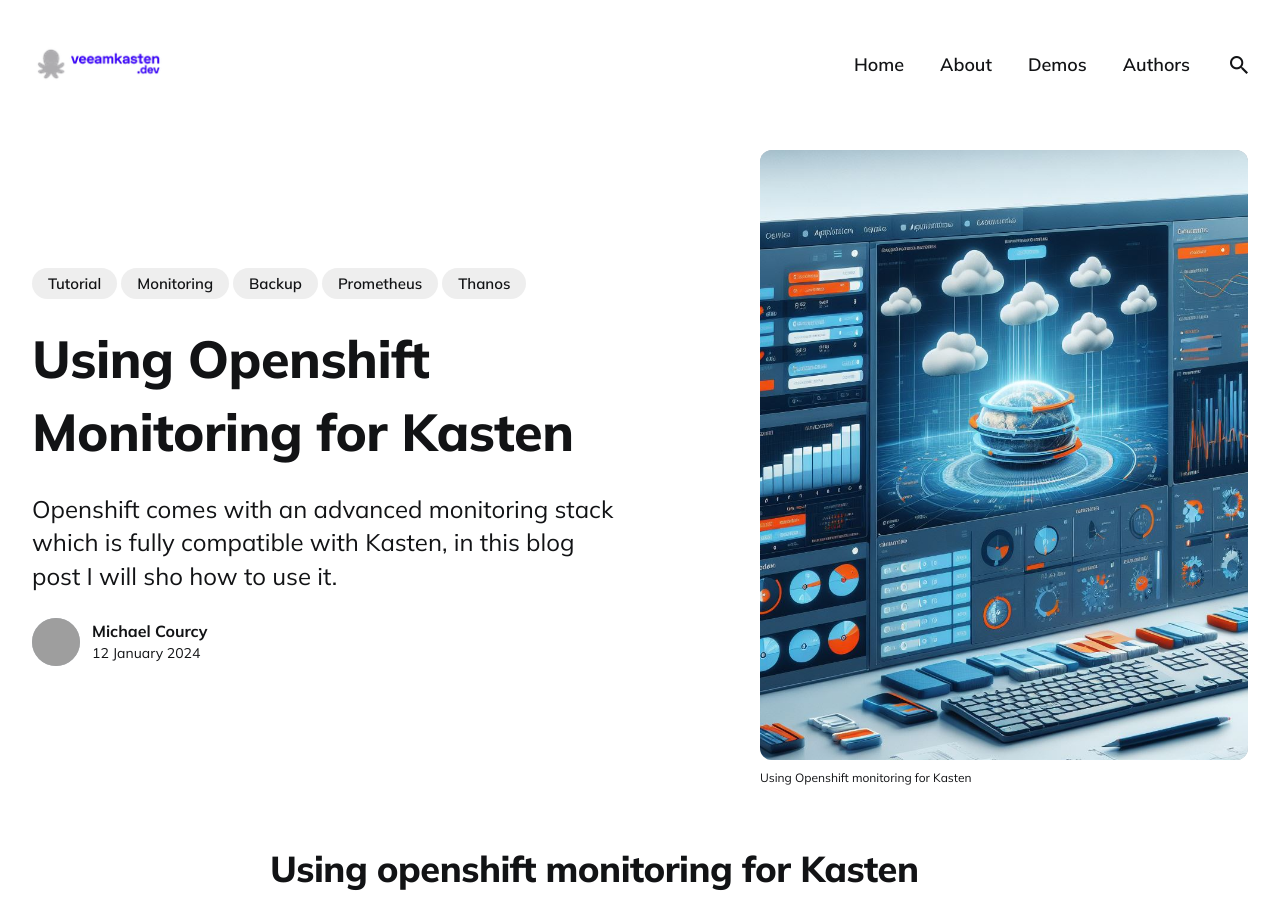
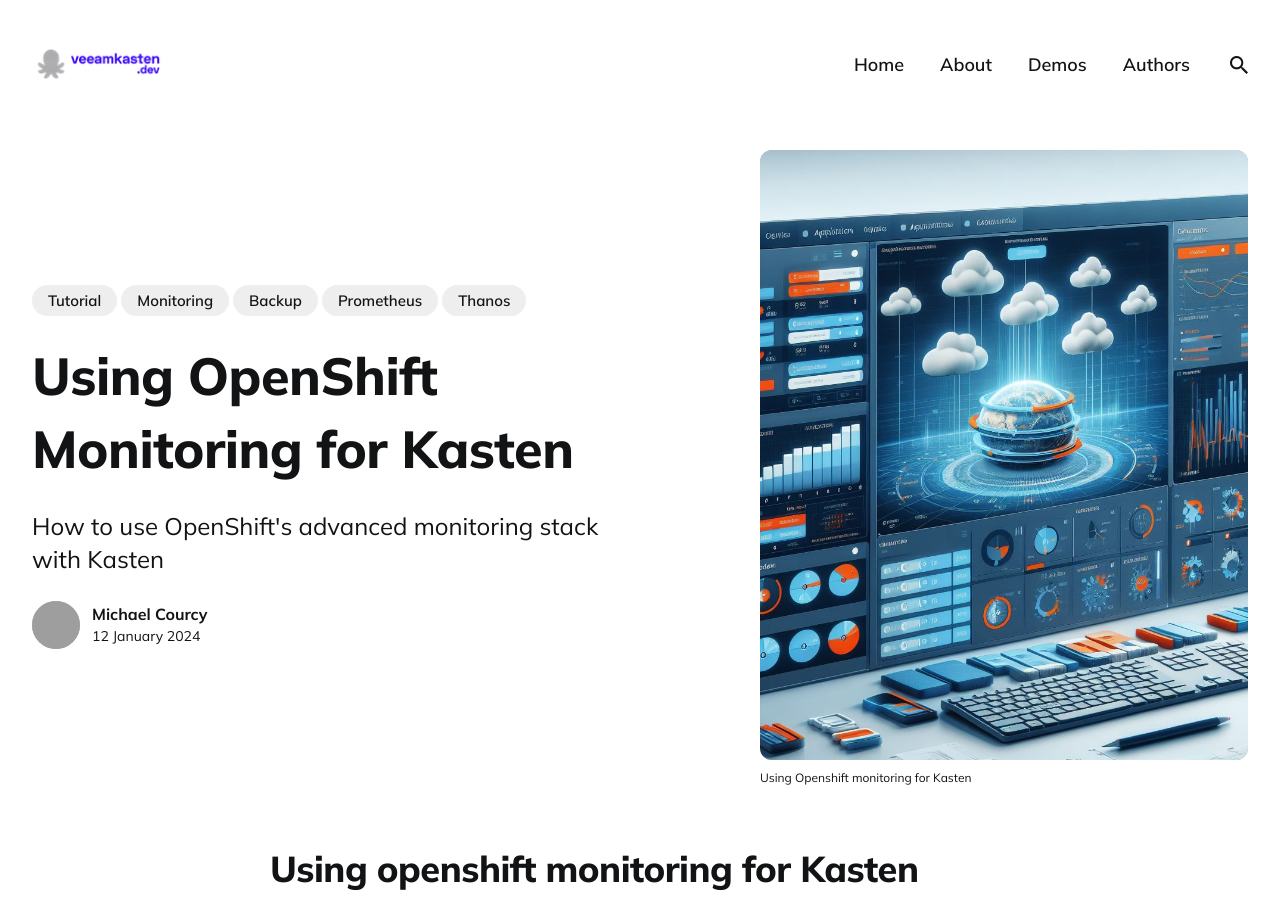
Before and after one commit to newellbrandon/kastendevhub.github.io, a Jekyll site: the page built from _posts/2024-01-12-kasten-openshift-monitoring.markdown, in a window 1280 px wide and 900 px high. Built offline with Jekyll 4.4.1, drawn with Linux system fonts in a browser that asks for light colours; grey boxes are pictures that could not be loaded.

Commit message:
Update 2024-01-12-kasten-openshift-monitoring.markdown
Tweaks

```diff
--- a/_posts/2024-01-12-kasten-openshift-monitoring.markdown
+++ b/_posts/2024-01-12-kasten-openshift-monitoring.markdown
@@ -1,7 +1,7 @@
 ---
 layout: post
-title: Using Openshift Monitoring for Kasten
-description: Openshift comes with an advanced monitoring stack which is fully compatible with Kasten, in this blog post I will sho how to use it.
+title: Using OpenShift Monitoring for Kasten
+description: How to use OpenShift's advanced monitoring stack with Kasten
 date: 2024-01-12 10:17:00 +0000
 author: michaelcourcy
 image: '/images/posts/2024-01-12-kasten-openshift-monitoring/monitoring.jpg'
```
